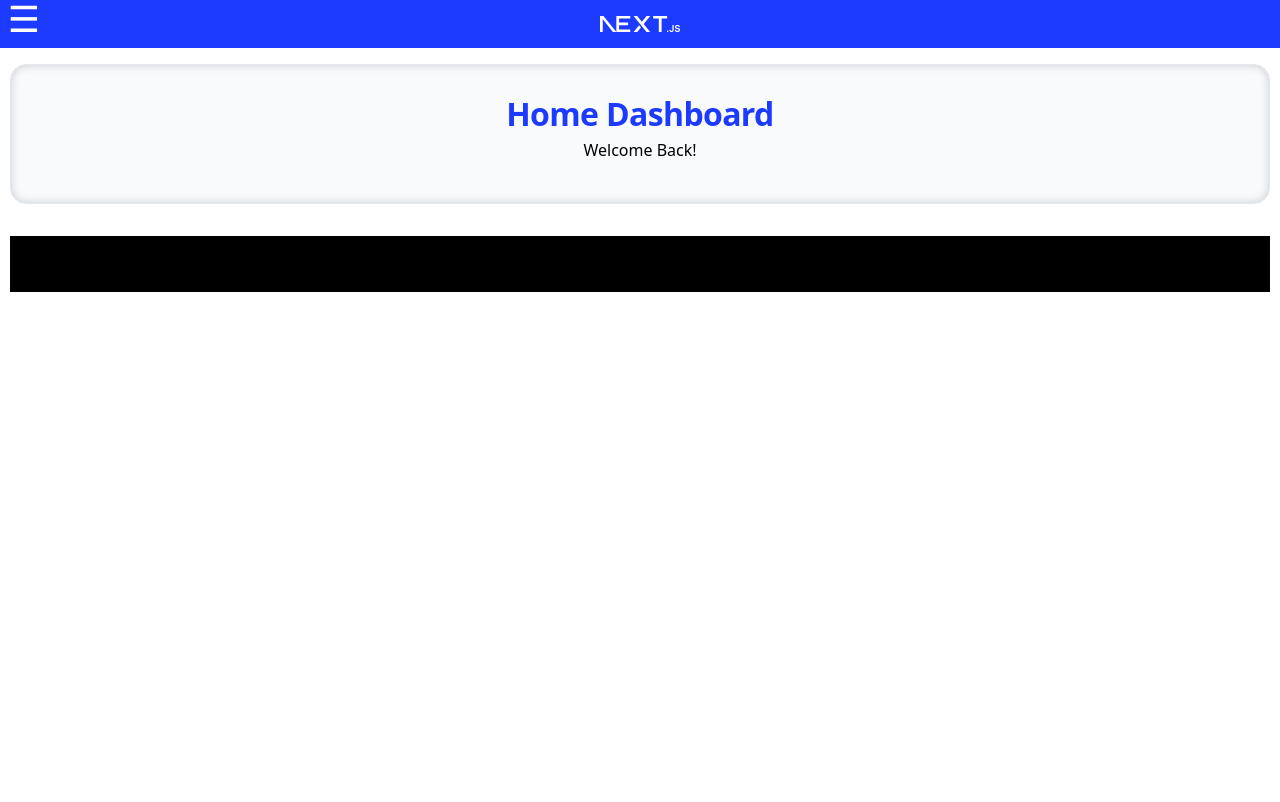
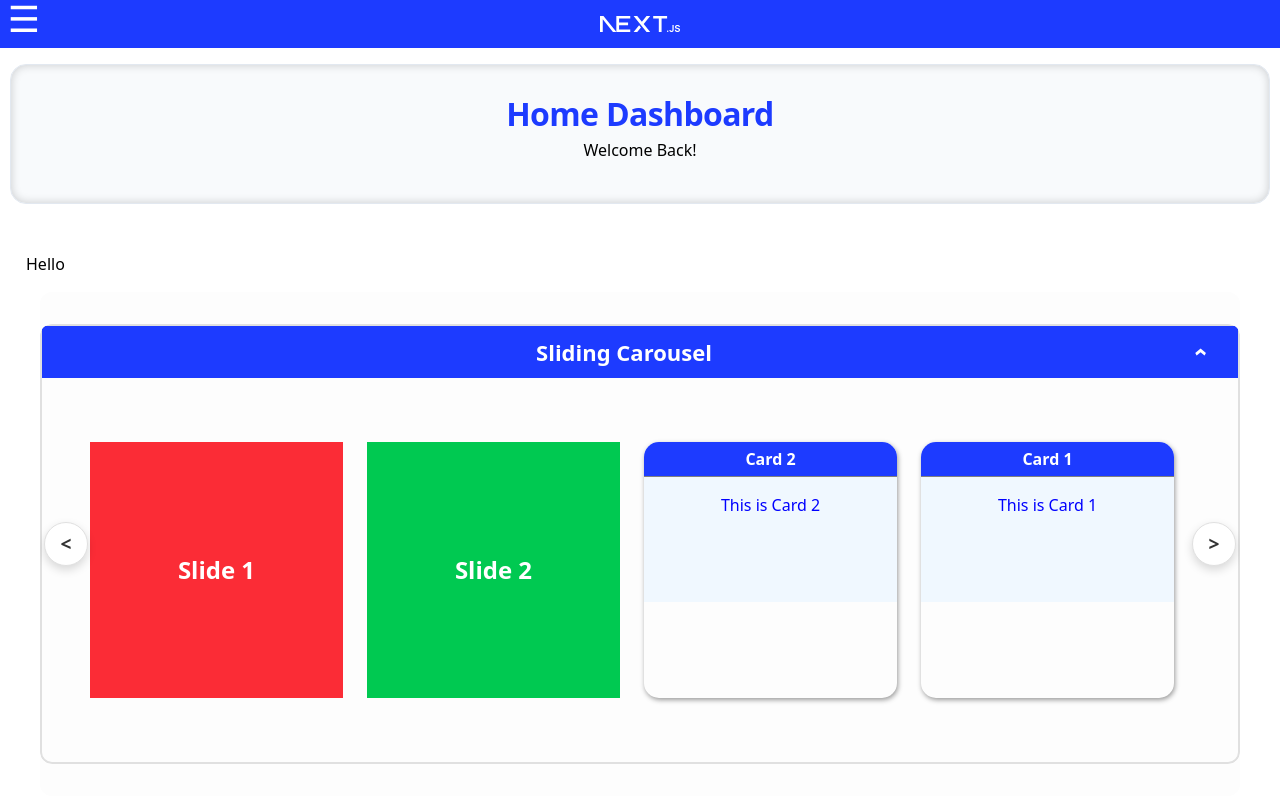
Before and after one commit to Manik0821/NextJS-projects, a Next.js app in the folder nextjs-lib/: page / in a window 1280 px wide. Shown: the top 802 px of the page. Built offline with nearby package versions, Linux system fonts and the light colour scheme.

Commit message:
Added multi-sliding Carousel

```diff
--- a/nextjs-lib/app/carousel/card/card.css
+++ b/nextjs-lib/app/carousel/card/card.css
@@ -1,5 +1,5 @@
 .card-container{
-    width: 15rem;
+    width: --webkit-fill-available;
     min-width: 10rem;
     border-radius: 15px;
     box-shadow: 1px 2px 5px #999;
--- /dev/null
+++ b/nextjs-lib/app/carousel/multi-slide-carousel/multi-slide-carousel.css
@@ -0,0 +1,108 @@
+/* 1. Outer Wrapper */
+.carousel-wrapper {
+    margin: 2rem auto;
+    max-width: 1200px;
+    border-radius: 12px;
+    overflow: hidden;
+    background: #fdfdfd;
+}
+
+/* 2. Main Relative Anchor */
+.carousel {
+    position: relative;
+    width: 100%;
+    border: 2px solid #e0e0e0;
+    border-radius: 12px; /* Added to match wrapper */
+}
+
+/* 3. Header Section */
+.carousel-header {
+    display: flex;
+    align-items: center;
+    padding: 0.5rem 1.5rem;
+    background-color: rgb(29, 59, 255);
+    color: white;
+    font-size: 1.375rem;
+    font-weight: 600;
+    cursor: pointer;
+    text-align: center;
+}
+
+.carousel-title {
+    flex: 1; /* Automatically takes up available space */
+}
+
+/* 4. Scrolling Container (The Window) */
+.carousel-container {
+    margin: 0;
+    padding: 2rem 3rem; /* Combined margin and padding for better card shadow display */
+    overflow: hidden;   /* Keeps the track contained */
+}
+
+/* 5. The Track (The actual scrolling element) */
+.carousel-cont-track {
+    display: flex;
+    flex-direction: row;
+    gap: 1.5rem;
+    overflow-x: auto;
+    scroll-snap-type: x mandatory;
+    scrollbar-width: none;
+    -ms-overflow-style: none;
+    -webkit-overflow-scrolling: touch;
+}
+
+.carousel-cont-track::-webkit-scrollbar {
+    display: none;
+}
+
+/* 6. Children (The Cards/Divs) */
+.carousel-cont-track > * {
+    /* (100% / 4 items) - (Space for 3 gaps divided by 4 items) */
+    flex: 0 0 calc(25% - (1.5rem / 4));
+    scroll-snap-align: start;
+    box-sizing: border-box;
+}
+
+/* 7. Control Buttons */
+.control-buttons {
+    position: absolute;
+    top: 50%;
+    left: 0;
+    width: 100%;
+    transform: translateY(-50%);
+    display: flex;
+    justify-content: space-between;
+    padding: 0 2px;
+    pointer-events: none;
+    z-index: 10;
+    box-sizing: border-box;
+}
+
+.control-buttons button {
+    pointer-events: auto;
+    width: 44px;
+    height: 44px;
+    border-radius: 50%;
+    border: 1px solid #e0e0e0;
+    background-color: white;
+    color: #333;
+    font-size: 1.2rem;
+    font-weight: bold;
+    cursor: pointer;
+    display: flex;
+    align-items: center;
+    justify-content: center;
+    transition: all 0.2s ease-in-out;
+    box-shadow: 0 4px 10px rgba(0, 0, 0, 0.15);
+}
+
+.control-buttons button:hover {
+    background-color: rgb(29, 59, 255);
+    color: white;
+    border-color: rgb(29, 59, 255);
+    transform: scale(1.1);
+}
+
+.control-buttons button:active {
+    transform: scale(0.95);
+}
--- /dev/null
+++ b/nextjs-lib/app/carousel/multi-slide-carousel/multi-slide-carousel.tsx
@@ -0,0 +1,99 @@
+'use client'
+import { useRef, useState } from 'react'
+import './multi-slide-carousel.css';
+import Arrow from '../card/arrow/arrow';
+import { Card } from '../card/card';
+import '../carousel.css';
+
+
+const Carousel = ({children}:{children:React.ReactNode}) => {
+    const carouselRef = useRef<HTMLDivElement>(null);
+    const parentRef = useRef<HTMLDivElement>(null);
+    const [dir, changeDir] = useState('up');
+
+    const accClick = () => {
+        if (carouselRef.current) {
+            carouselRef.current.classList.toggle('accordion-cont-expanded');
+            carouselRef.current.classList.toggle('accordion-cont-collapsed');
+            changeDir(prev => (prev === 'up' ? 'down' : 'up'));
+        }
+    };
+
+    // 1. ADD SCROLL FUNCTION
+    const scroll = (direction: 'left' | 'right') => {
+        if (carouselRef.current) {
+            // 1. Get the visible width of the container
+            const containerWidth = carouselRef.current.offsetWidth;
+
+            // 2. Convert 2rem to pixels (assuming 1rem = 16px, so 32px)
+            const marginOffset = 32;
+
+            // 3. Calculate how much to move (e.g., 80% of the view for a nice slide)
+            const scrollAmount = containerWidth - marginOffset;
+
+            // 4. Scroll based on direction
+            carouselRef.current.scrollBy({
+                left: direction === 'right' ? scrollAmount : -scrollAmount,
+                behavior: 'smooth'
+            });
+        }
+    };
+
+
+    return (
+        <div className="carousel-wrapper">
+            <div className="carousel" ref={parentRef} > {/* CSS makes this 'position: relative' */}
+
+                <div className="carousel-header" onClick={accClick}>
+                    <div className="carousel-title">Sliding Carousel</div>
+                    <Arrow direction={dir} />
+                </div>
+
+                <div
+                    className="control-buttons"
+                    style={{
+                        display: 'flex', // Keep flex so positioning works
+                        opacity: dir === 'up' ? 1 : 0,
+                        visibility: dir === 'up' ? 'visible' : 'hidden',
+                        transition: 'opacity 0.5s ease-in-out, visibility 0.5s ease-in-out',
+
+                        // Your existing positioning
+                        position: 'absolute',
+                        justifyContent: 'space-between',
+                        width: '100%',
+                        left: '0',
+                        top: '50%',
+                        pointerEvents: 'none',
+                        zIndex: 10
+                    }}
+                >
+                    {/* 3. ADD ONCLICK TO BUTTONS */}
+                    <button
+                        style={{ pointerEvents: 'auto' }}
+                        onClick={() => scroll('left')}
+                    >
+                        {'<'}
+                    </button>
+                    <button
+                        style={{ pointerEvents: 'auto' }}
+                        onClick={() => scroll('right')}
+                    >
+                        {'>'}
+                    </button>
+                </div>
+
+                <div className="carousel-container">
+                    <div className="carousel-cont-track  accordion-cont-expanded" ref={carouselRef}>
+                        {children || (
+                            <Card title='Card 1'>This is Card 1</Card>
+                        )}
+                    </div>
+                </div>
+
+            </div>
+        </div>
+    );
+};
+
+
+export default Carousel;
--- /dev/null
+++ b/nextjs-lib/app/carousel/multi-slide-carousel/page.tsx
@@ -0,0 +1,14 @@
+import React from 'react'
+import Carousel from './multi-slide-carousel';
+
+const MultiSlideCarousel = ({children}:{children: React.ReactNode}) => {
+  return (
+    <div className='carousel-wrapper' style={{width: 'maxContent', margin: '0 auto'}}>
+      <Carousel>
+        {children}
+      </Carousel>
+    </div>
+  )
+}
+
+export default MultiSlideCarousel
--- a/nextjs-lib/app/page.tsx
+++ b/nextjs-lib/app/page.tsx
@@ -1,7 +1,25 @@
 import Image from 'next/image'
+import MultiSlideCarousel from './carousel/multi-slide-carousel/page'
+import { Card } from './carousel/card/card'
 
 export default function Home() {
   return (
-    <main className='bg-black'><h1 className='p-4'>Hello</h1></main>
+    <main className='bg-yellow'><h1 className='p-4'>Hello</h1>
+      <MultiSlideCarousel>
+      <div className='w-64 h-64 bg-red-500 flex items-center justify-center text-white text-2xl font-bold'>Slide 1</div>
+        <div className='w-64 h-64 bg-green-500 flex items-center justify-center text-white text-2xl font-bold'>Slide 2</div>
+        <Card title='Card 2'>This is Card 2</Card>
+        <Card title='Card 1'>This is Card 1</Card><div className='w-64 h-64 bg-red-500 flex items-center justify-center text-white text-2xl font-bold'>Slide 1</div>
+        <div className='w-64 h-64 bg-green-500 flex items-center justify-center text-white text-2xl font-bold'>Slide 2</div>
+        <Card title='Card 2'>This is Card 2</Card>
+        <Card title='Card 1'>This is Card 1</Card><div className='w-64 h-64 bg-red-500 flex items-center justify-center text-white text-2xl font-bold'>Slide 1</div>
+        <div className='w-64 h-64 bg-green-500 flex items-center justify-center text-white text-2xl font-bold'>Slide 2</div>
+        <Card title='Card 2'>This is Card 2</Card>
+        <Card title='Card 1'>This is Card 1</Card><div className='w-64 h-64 bg-red-500 flex items-center justify-center text-white text-2xl font-bold'>Slide 1</div>
+        <div className='w-64 h-64 bg-green-500 flex items-center justify-center text-white text-2xl font-bold'>Slide 2</div>
+        <Card title='Card 2'>This is Card 2</Card>
+        <Card title='Card 1'>This is Card 1</Card>
+      </MultiSlideCarousel>
+    </main>
   )
 }
```
